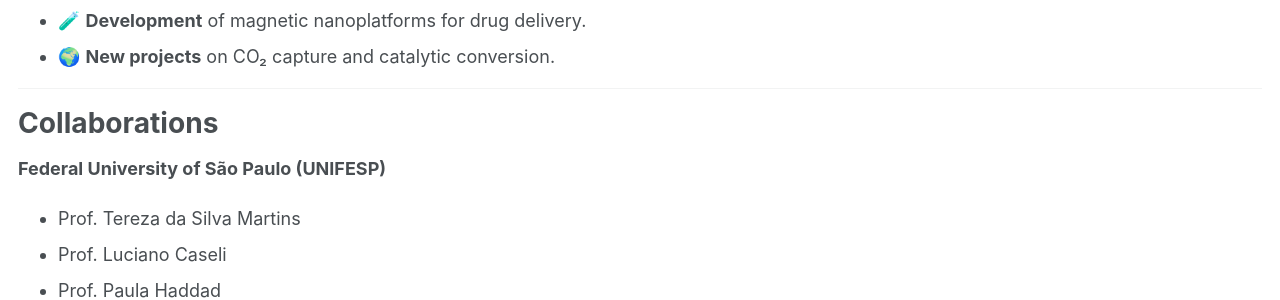
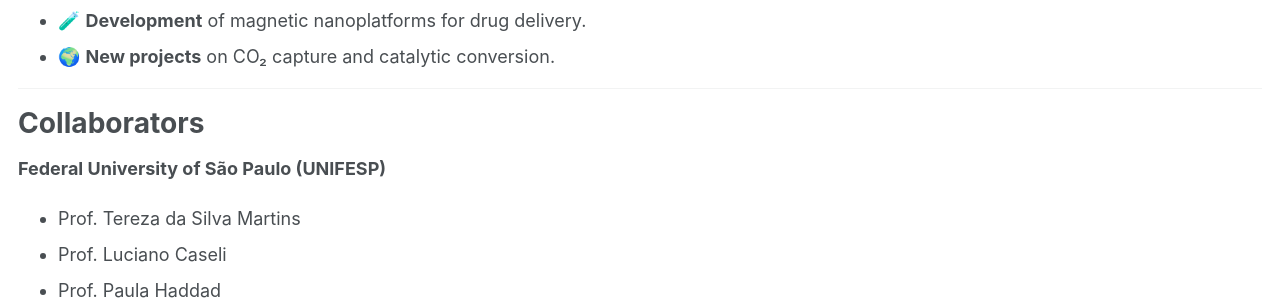
Before and after one commit to NanoSusBio/nanosusbio.github.io, a Jekyll site: the page built from _pages/about.md, in a window 1280 px wide and 900 px high, scrolled down 1649 px. Shown: the part 186-486 px from the top of the window. Built offline with Jekyll 4.4.1, drawn with Linux system fonts in a browser that asks for light colours; a style sheet for code colours, icons or effects is not loaded.

Commit message:
Rename 'Collaborations' section to 'Collaborators'

```diff
--- a/_pages/about.md
+++ b/_pages/about.md
@@ -98,7 +98,7 @@ Our research combines **materials science**, **chemistry**, and **nanotechnology
 
 ---
 
-# Collaborations
+# Collaborators
 
 **Federal University of São Paulo (UNIFESP)**
 * Prof. Tereza da Silva Martins
```
